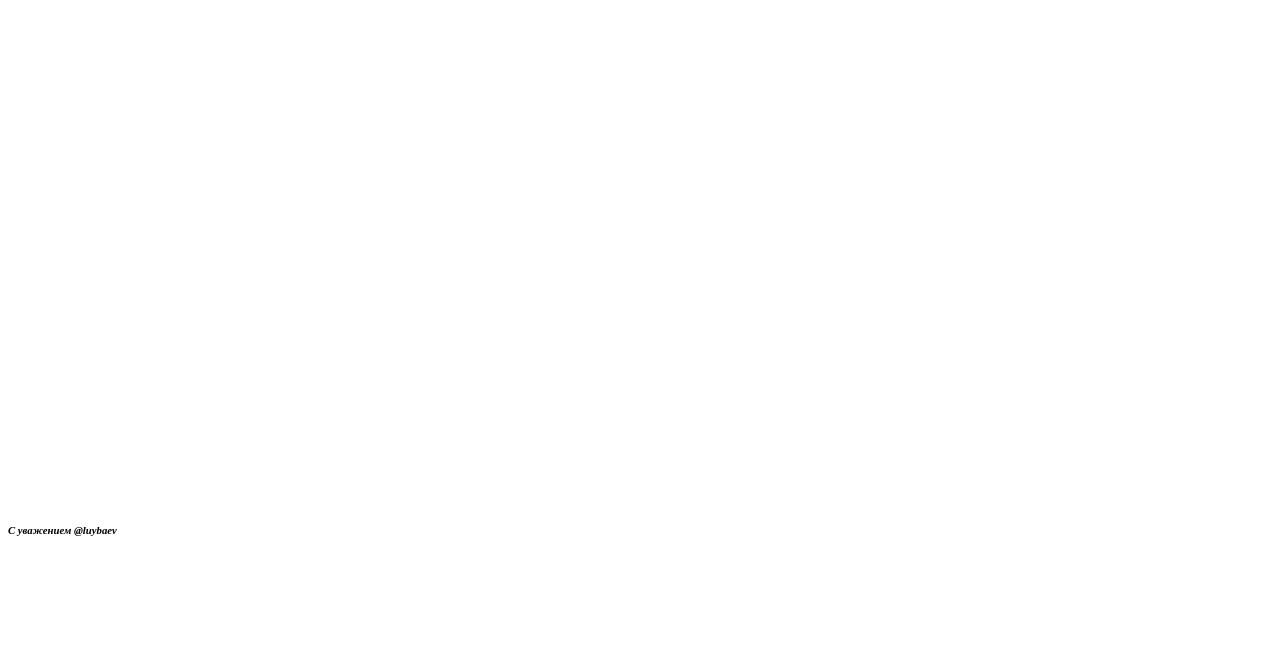
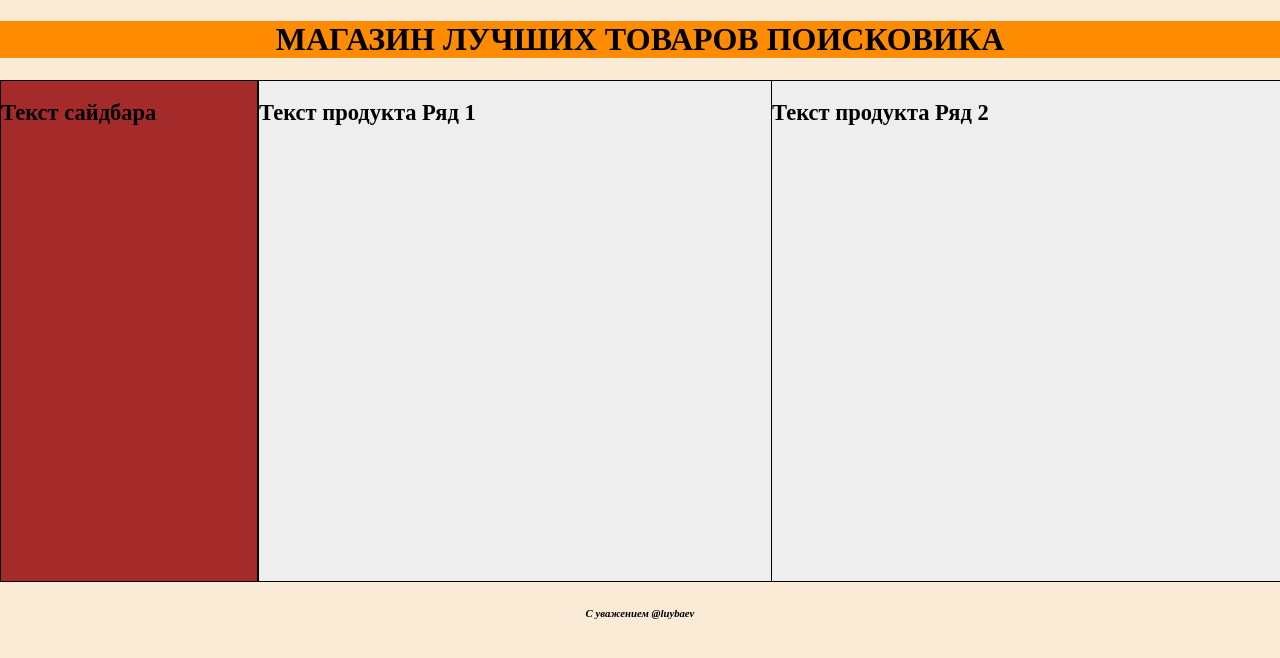
Before and after one commit to luybaev/html-css-js-shop, a plain HTML site: page Index.html in a window 1280 px wide. Drawn offline with Linux system fonts and the light colour scheme.

Commit message:
Созданы блоки посредством box-size

```diff
--- a/Index.html
+++ b/Index.html
@@ -5,10 +5,20 @@
      <title> "AZON.RU" </title>
 	 <link rel="stylesheet" type="text/css" href="style.css"/>
  </head>
- <body>
+ <body class='site-body'>
 	<header class='site-header'>
 	<h1>МАГАЗИН ЛУЧШИХ ТОВАРОВ ПОИСКОВИКА</h1>
 	</header>
+		<div class="sidebar">
+			<h2>Текст сайдбара</h2>
+		</div>
+		<div class="productRyad1">
+			<h2>Текст продукта Ряд 1</h2>
+		</div>
+		<div class="productRyad2">
+			<h2>Текст продукта Ряд 2</h2>
+		</div>
+
 	<footer class='site_footer'>
 		<h6 ><i>С уважением @luybaev</i></h6>
 	</footer>
--- a/style.css
+++ b/style.css
@@ -1,15 +1,57 @@
+.site-body {
+	background: #FAEBD7;
+	margin: 0px;
+}
+
 .site-header {
-	padding: 10px;
-	background: #fff;
-	width: 20%;
-}
+	margin: 0px;
+	padding: 0;
+	width: 100%;
+	background: #FF8C00;
+	margin-left: 0;
+	margin-right: 0;
+
+
+	}
 .site-header h1 {
 	text-align: center;
-	font-size: 5em;
-	color: #fff;
+}
+
+
+.site_footer {
 	width: 100%;
 }
-.site_footer h6 i {
-	padding-right: initial;
+.site_footer h6 {
 	text-align: center;
 }
+.site_footer h6 i {
+
+	}
+.sidebar {
+	width: 20%;
+    border: 1px solid black;
+    font-size: 15px;
+    height: 500px;
+    float: left;
+    background-color: #A52A2A;
+
+}
+
+.productRyad1 {
+	width: 40%;
+	border: 1px solid black;
+	background-color: #eee;
+    height: 500px;
+    font-size: 15px;
+    float: left;
+
+}
+.productRyad2 {
+	width: 40%;
+	margin-left: 60%;
+	border: 1px solid black;
+	background-color: #eee;
+    height: 500px;
+    font-size: 15px;
+
+}
```
